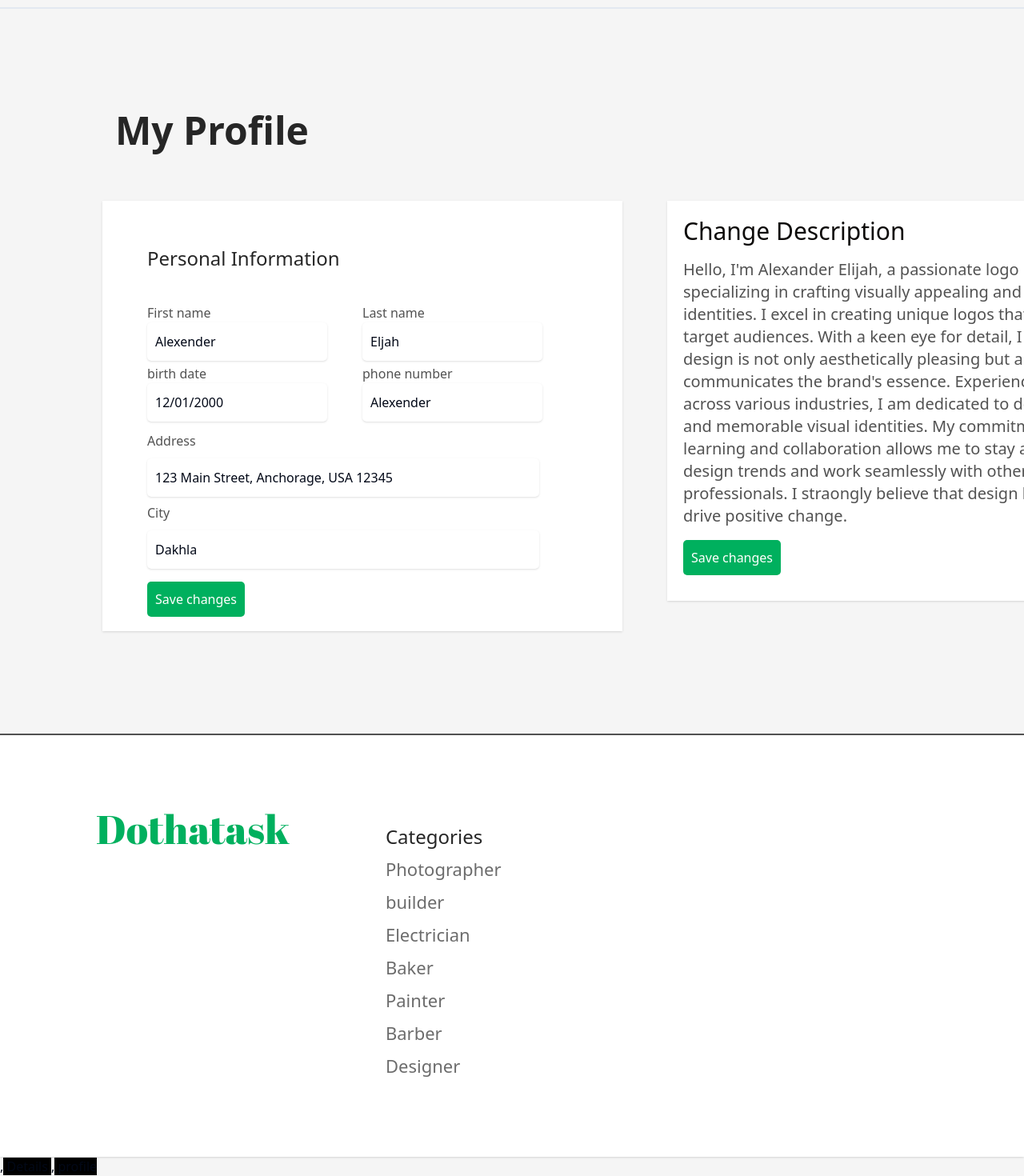
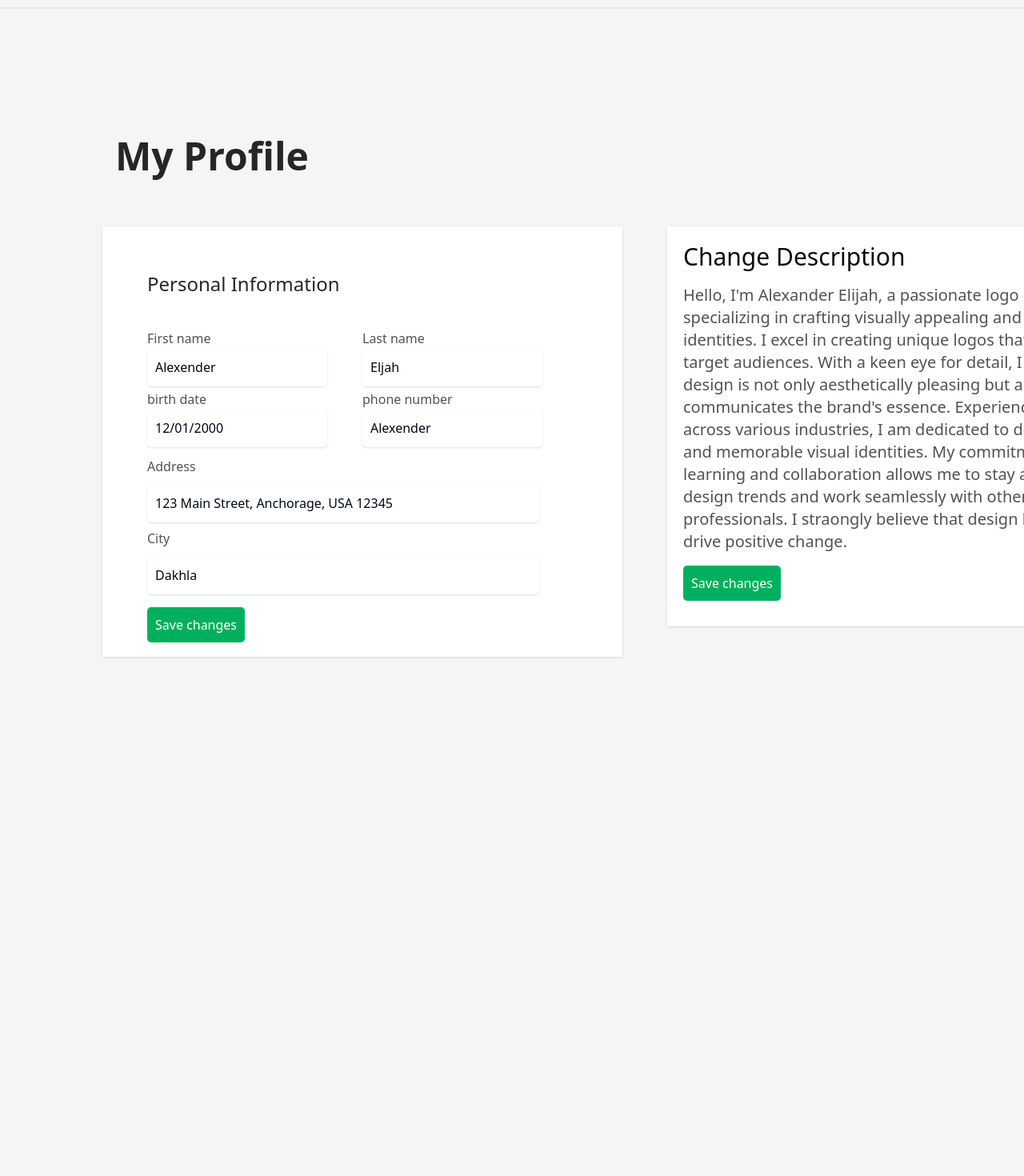
Before and after one commit to abdelhadia72/dothatask, a React (Vite) app in the folder frontend/: page /profile-setting in a window 1280 px wide. Shown: the part 93-1563 px from the top of the page at 80% size. After the commit the page ends 936 px from the top, so only its background shows below. Built offline with nearby package versions, Linux system fonts and the light colour scheme.

Commit message:
clear the nav and start the landing page

```diff
--- a/frontend/src/App.jsx
+++ b/frontend/src/App.jsx
@@ -7,25 +7,26 @@ import Homepage from "./components/pages/Homepage";
 import SearchCategorie from "./components/areas/SearchCategorie";
 import Footer from "./components/footer/Footer";
 import ServiceDetails from "./components/pages/ServiceDetails";
-import { Link } from 'react-router-dom';
+import { Link } from "react-router-dom";
 import NavbarLogged from "./components/header/NavbarLogged";
-import {LOGGED} from "./components/Auth/Signin";
+import { LOGGED } from "./components/Auth/Signin";
 
 export const App = () => {
   const [Auth, setAuth] = useState(false);
-  LOGGED ? console.log(LOGGED) : console.log('not logged');
+  LOGGED ? console.log(LOGGED) : console.log("not logged");
 
   // Add logic here
 
   return (
     <div>
-      <div className="z-[1] font-ubuntu">
-         {!LOGGED ?  <Navbar /> : <NavbarLogged />}
+      <div className="z-[1] font-ubuntu ">
+        {!LOGGED ? <Navbar /> : <NavbarLogged />}
       </div>
-      <Routers />
-      <Footer />
-      ,<Link to="/details" className="bg-black w-[50px]"> Details </Link>
-      ,<Link to="/profile" className="bg-black w-[50px]"> profile </Link>
+
+      <div className="flex flex-col justify-between h-screen">
+        <Routers />
+        <Footer />
+      </div>
     </div>
   );
 };
--- /dev/null
+++ b/frontend/src/components/pages/Landing.jsx
@@ -0,0 +1,5 @@
+import React from "react";
+
+export const Landing = () => {
+  return <div>Landing</div>;
+};
--- a/frontend/src/components/routes/Routes.jsx
+++ b/frontend/src/components/routes/Routes.jsx
@@ -1,19 +1,21 @@
-import React from 'react';
-import { Routes, Route } from 'react-router-dom';
-import Signin from '../Auth/Signin';
-import Signup from '../Auth/Signup';
-import ForgotPassword from '../Auth/ForgotPassword';
-import Services from '../pages/Services';
-import Homepage from '../pages/Homepage';
-import ServiceDetails from '../pages/ServiceDetails';
-import { Profilepage } from '../pages/ProfilePage';
-import AddService from '../pages/AddService';
-import SettingProfile from '../pages/SettingProfile';
+import React from "react";
+import { Routes, Route } from "react-router-dom";
+import Signin from "../Auth/Signin";
+import Signup from "../Auth/Signup";
+import ForgotPassword from "../Auth/ForgotPassword";
+import Services from "../pages/Services";
+import Homepage from "../pages/Homepage";
+import ServiceDetails from "../pages/ServiceDetails";
+import { Profilepage } from "../pages/ProfilePage";
+import AddService from "../pages/AddService";
+import SettingProfile from "../pages/SettingProfile";
+import { Landing } from "../pages/Landing";
 
 const Routers = () => {
   return (
     <Routes>
-      <Route path="/" element={<Homepage />} />
+      <Route path="/" element={<Landing />} />
+      <Route path="/home" element={<Homepage />} />
       <Route path="/details" element={<ServiceDetails />} />
       <Route path="/services" element={<Services />} />
       <Route path="/add-service" element={<AddService />} />
```
